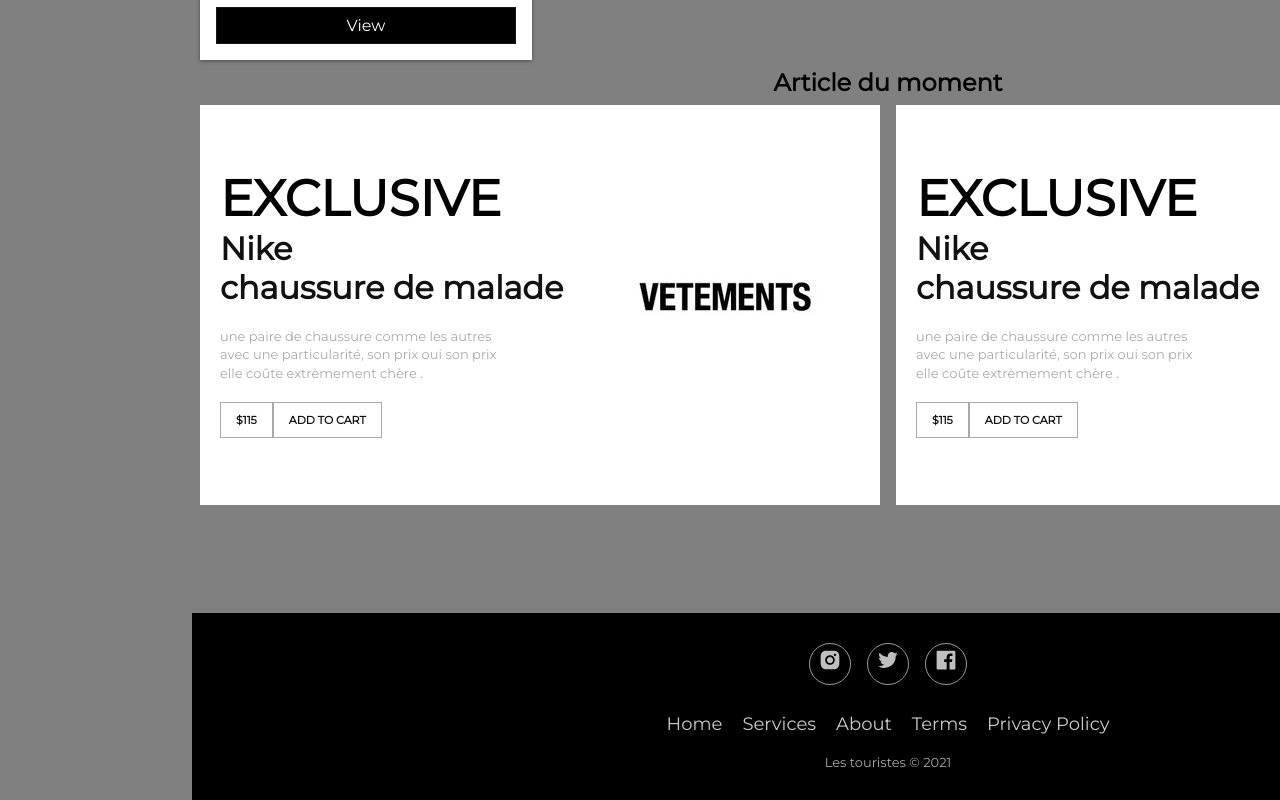
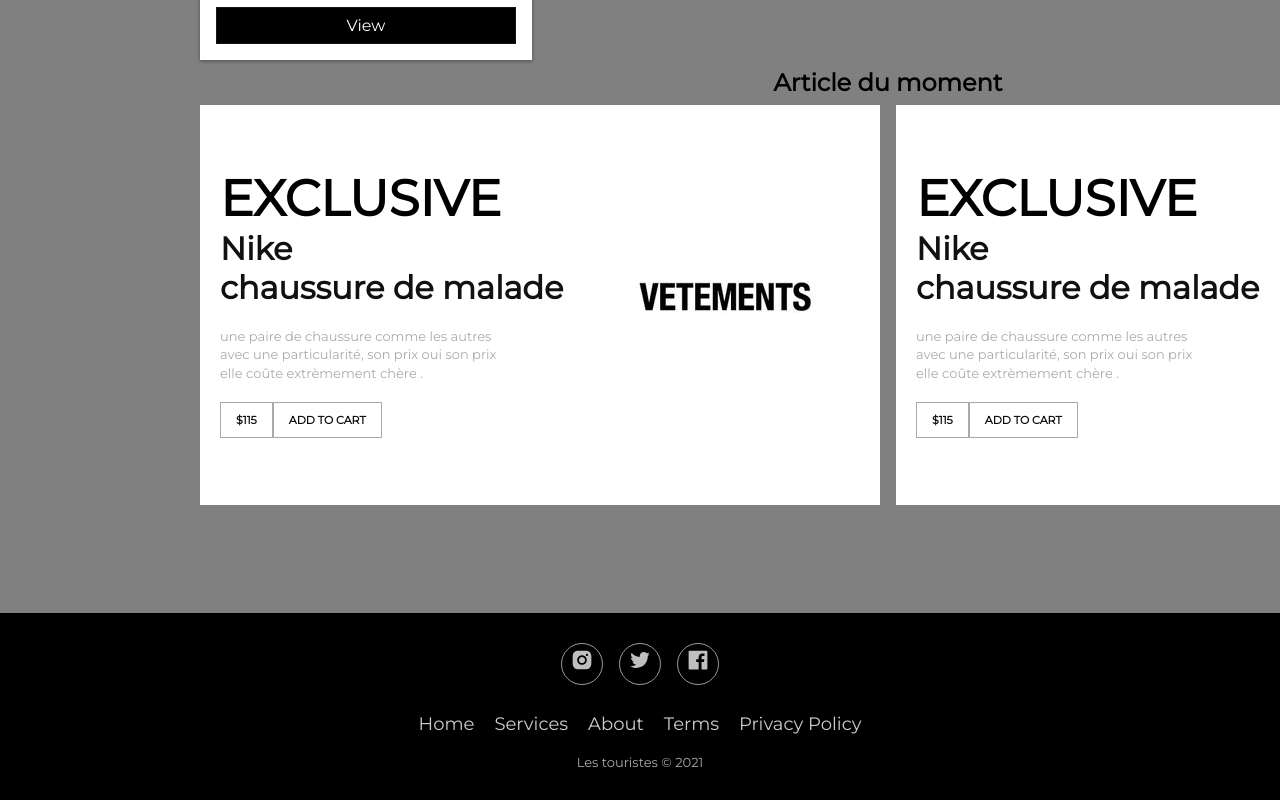
Before and after one commit to Gianni-m/ecommerce, a React (Create React App) app: page / in a window 1280 px wide. Shown: the part 760-1560 px from the top of the page. Built offline with nearby package versions, Linux system fonts and the light colour scheme.

Commit message:
fix footer

```diff
--- a/src/components/pages/Home.js
+++ b/src/components/pages/Home.js
@@ -1,12 +1,9 @@
 import React, {Component, Fragment} from 'react';
-//import '../../App.scss';
-
 
 import Product from "../Product"
 import {connect} from "react-redux";
 import {connectUser} from "../../actions/authActions";
 import MomentProduct from "../../MomentProduct";
-import Footer from "../../components/Footer"
 import "./Home.scss"
 
 
@@ -49,8 +46,6 @@
                         <MomentProduct/>
 
                     </div>
-
-                    <Footer/>
                 </div>
             </Fragment>
         );
--- a/src/router/router.js
+++ b/src/router/router.js
@@ -1,4 +1,4 @@
-import {Component} from "react";
+import React, {Component} from "react";
 import {BrowserRouter as Router, Redirect, Route, Switch} from "react-router-dom";
 import Home from "../components/pages/Home";
 import RegisterForm from "../components/Auth/RegisterForm"
@@ -8,6 +8,7 @@
 import Navbar from "../components/Navbar/Navbar";
 import ProductDisplay from '../components/Product/ProductDisplay';
 import Dashboard from "../components/productManagement/Dashboard";
+import Footer from "../components/Footer";
 class RouterList extends Component {
     render() {
         return (
@@ -32,6 +33,10 @@
                         </Route>
                     </Switch>
                 </div>
+                <div className="app-footer">
+                    <Footer/>
+                </div>
+
             </Router>
         )
     }
--- a/src/style/index.scss
+++ b/src/style/index.scss
@@ -25,10 +25,14 @@
 div.app-body {
   width: 70%;
   margin: 0 15%;
-  height: 100%;
+  min-height: 90%;
   background-color: #434343;
 }
 
+div.app-footer {
+  width: 100%;
+  height: 10%;
+}
 html {
   height: 100vh;
 }
```
Also changed, not shown: src/reducers/cart.js (+4 -4 lines).
